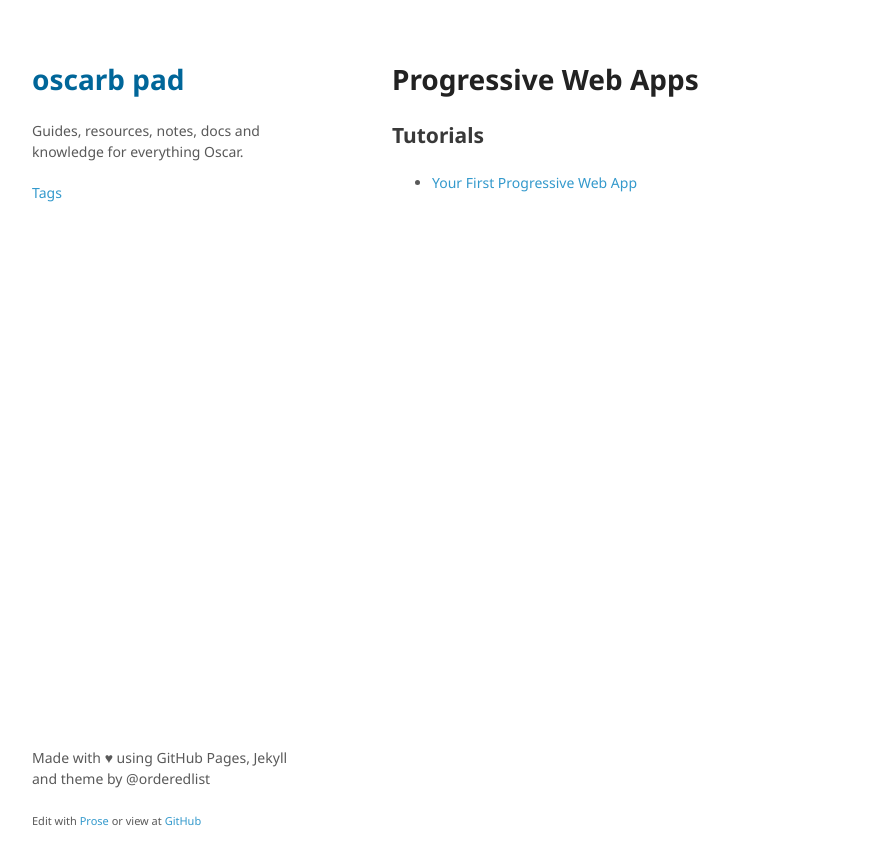
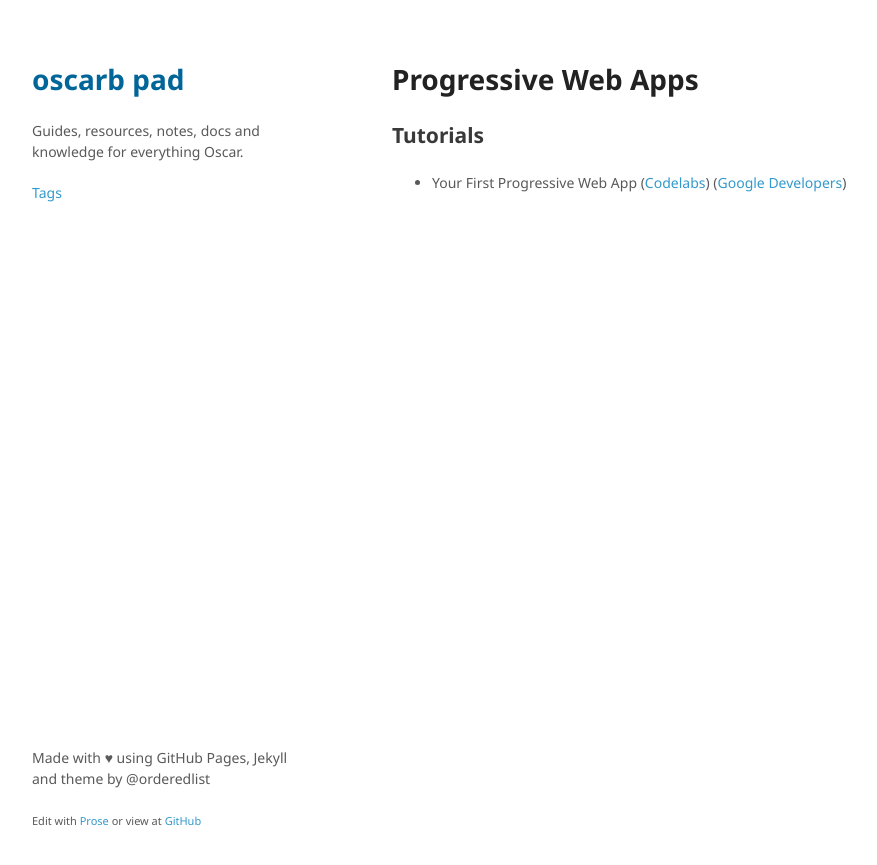
Before and after one commit to oscarb/pad, a Jekyll site: the page built from _docs/progressive-web-apps.md, in a window 1280 px wide. Shown: the top 865 px of the page, without its empty margins (128-1005 px from the left). Built offline with Jekyll 4.4.1, drawn with Linux system fonts in a browser that asks for light colours; some web fonts are replaced.

Commit message:
Create progressive-web-apps.md

```diff
--- a/_docs/progressive-web-apps.md
+++ b/_docs/progressive-web-apps.md
@@ -7,4 +7,4 @@ tags: [apps, pwa]
 
 ## Tutorials
 
-* [Your First Progressive Web App](https://codelabs.developers.google.com/codelabs/your-first-pwapp/#0)
+* Your First Progressive Web App ([Codelabs](https://codelabs.developers.google.com/codelabs/your-first-pwapp/#0)) ([Google Developers](https://developers.google.com/web/fundamentals/getting-started/codelabs/your-first-pwapp/))
```
